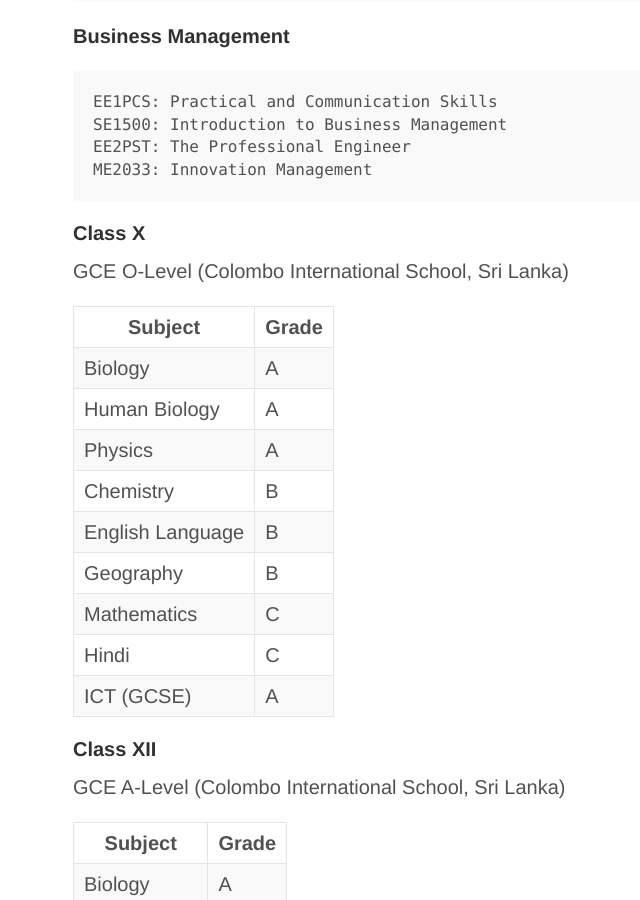
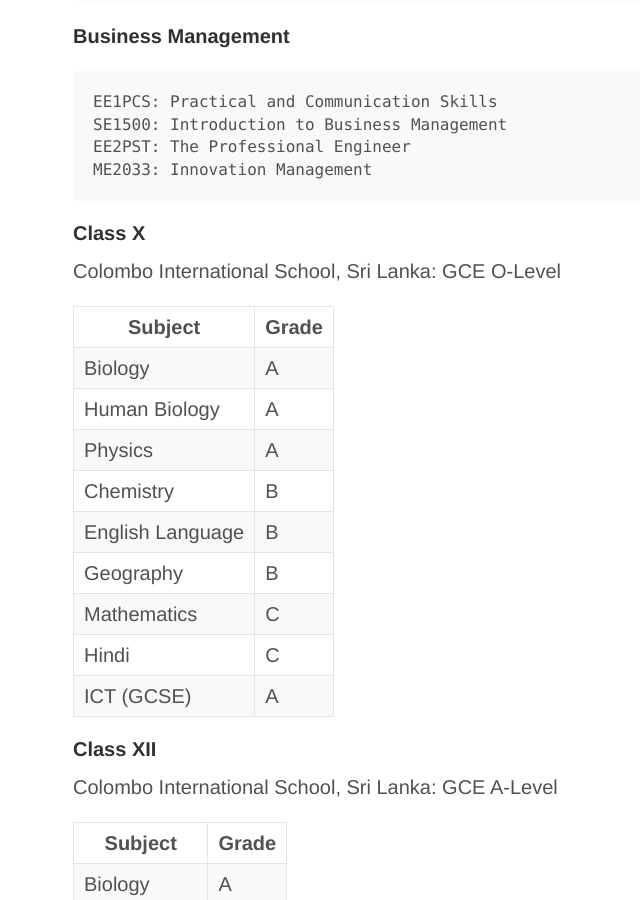
Before and after one commit to Jadax/jadax.github.io, a Jekyll site: the page built from academic.md, in a window 1280 px wide and 900 px high, scrolled down 1444 px. Shown: the whole window, without its empty margins (207-847 px from the left). Built offline with Jekyll 4.4.1, drawn with Linux system fonts in a browser that asks for light colours; Markdown is read by kramdown in place of the engine named in the settings; some of the changed text lies outside the part shown.

```diff
--- a/academic.md
+++ b/academic.md
@@ -5,8 +5,7 @@ title: Academics
 
 ## Undergraduate Studies
 
-**Electrical and Electronics Engineering**
-Aston University, United Kingdom
+Aston University, United Kingdom: **Electrical and Electronics Engineering**
 *Classification - 2:2 (Honours)*
 
 ### Courses
@@ -71,7 +70,7 @@ ME2033: Innovation Management
 
 #### Class X
 
-GCE O-Level (Colombo International School, Sri Lanka)
+Colombo International School, Sri Lanka: GCE O-Level
 
 |          Subject | Grade |
 | ---------------- | ----- |
@@ -87,7 +86,7 @@ GCE O-Level (Colombo International School, Sri Lanka)
 
 #### Class XII
 
-GCE A-Level (Colombo International School, Sri Lanka)
+Colombo International School, Sri Lanka: GCE A-Level
 
 |     Subject | Grade |
 | ----------- | ----- |
```
